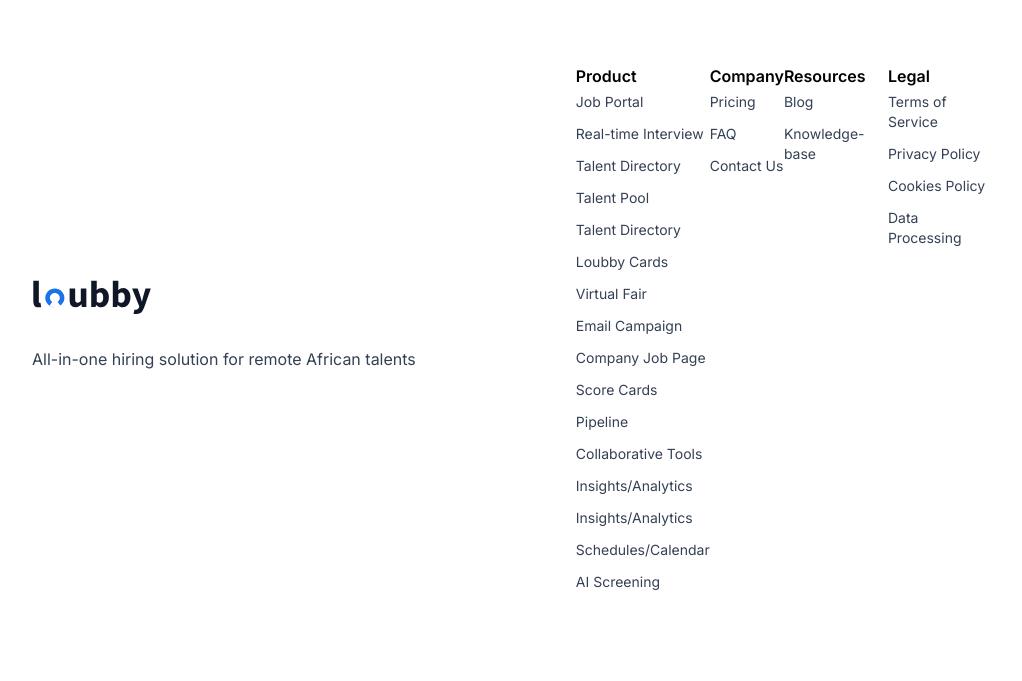
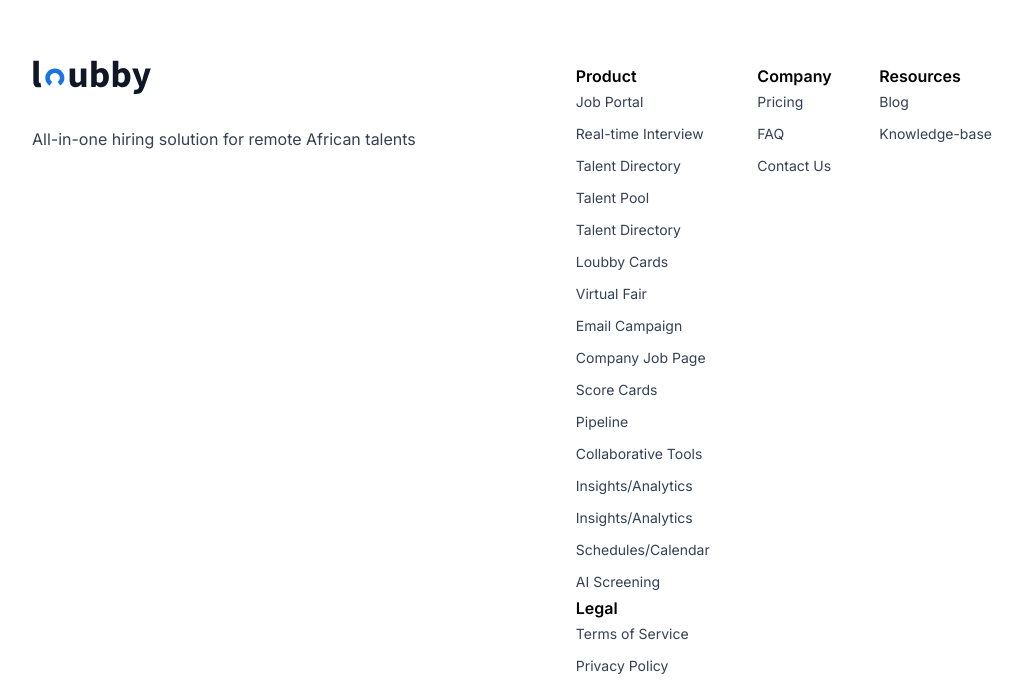
Before and after one commit to professor-12/loubby-ai, a Next.js app: page / in a window 1280 px wide. Shown: the part 10059-10740 px from the top of the page, without its empty margins (128-1150 px from the left). Built offline with nearby package versions, Linux system fonts and the light colour scheme.

Commit message:
Modified Footer component (Add Mobile Responsiveness to the Footer links)

```diff
--- a/src/components/Footer/Footer.tsx
+++ b/src/components/Footer/Footer.tsx
@@ -12,8 +12,8 @@ import { FaTwitter } from "react-icons/fa";
 const Footer = () => {
     return (
         <div className="container mx-auto px-4 md:px-0 xl:w-[75%]">
-            <div className="flex  flex-col md:flex-row items-center gap-40 py-12 mb-12 ">
-                <div className="space-y-8">
+            <div className="flex  flex-col md:flex-row  gap-12 md:gap-40 py-12 mb-12 ">
+                <div className="md:space-y-8">
                     <Link href={"/"}>
                         <Image
                             src={"/Logo.svg"}
@@ -24,7 +24,7 @@ const Footer = () => {
                     </Link>
                     <p>All-in-one hiring solution for remote African talents</p>
                 </div>
-                <div className="flex flex-col items-center text-center md:text-start space-y-8 md:space-y-0 md:items-start lg:flex-row justify-between flex-1">
+                <div className="flex flex-wrap  text-center md:text-start space-y-8 md:space-y-0 md:items-start lg:flex-row justify-between flex-1">
                     <div>
                         <div className="font-semibold py-1">Product</div>
                         <ul className="space-y-3">
@@ -77,7 +77,7 @@ const Footer = () => {
             </div>
             <div>
                 <div className="border-t h-[.2rem]" />
-                <div className="flex py-8 justify-between">
+                <div className="md:flex px-2 md:px-0 space-y-5 md:space-y-0 py-8 justify-between">
                     <div>&copy; 2023 Loubby AI</div>
                     <div className="flex  space-x-3 md:space-x-8">
                         <Link href={"/"}>
```
